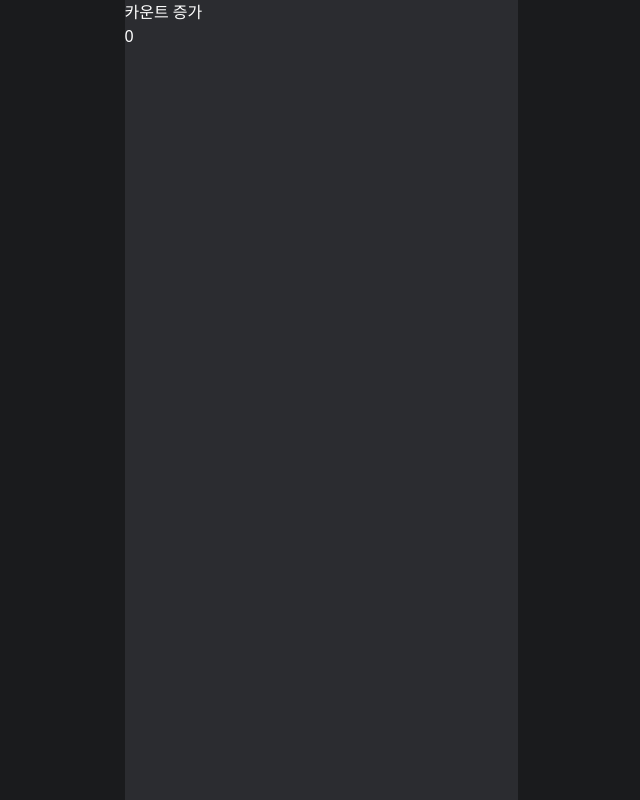
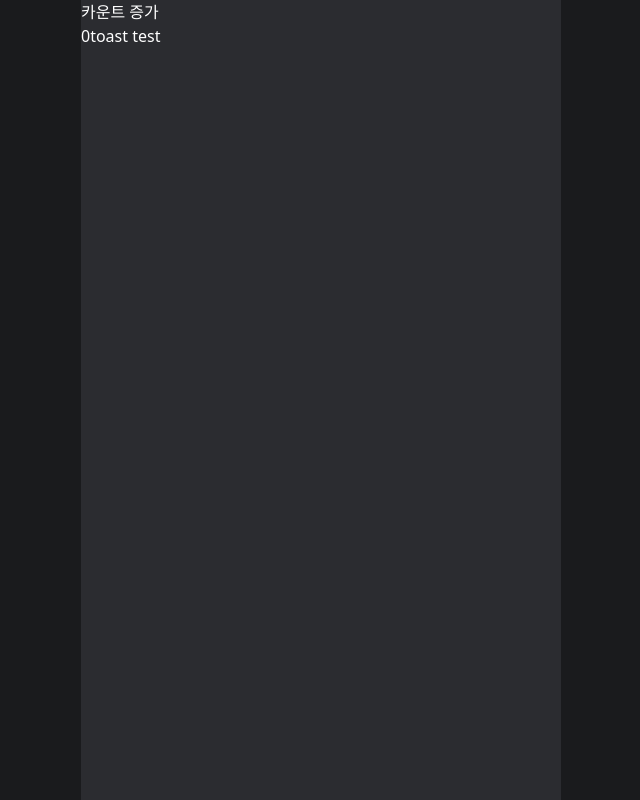
Before and after one commit to Unithon-10th-team8/frontend, a Next.js app: page / in a window 1280 px wide. Shown: the whole page, without its empty margins (319-959 px from the left). Built offline with nearby package versions, Linux system fonts and the light colour scheme.

Commit message:
feat: add react-hot-toast, headless-ui & change max width of AppLayout

```diff
--- a/package.json
+++ b/package.json
@@ -10,6 +10,7 @@
     "lint": "next lint"
   },
   "dependencies": {
+    "@headlessui/react": "^1.7.17",
     "@types/node": "20.6.3",
     "@types/react": "18.2.22",
     "@types/react-dom": "18.2.7",
@@ -20,6 +21,7 @@
     "preact": "^10.17.1",
     "react": "18.2.0",
     "react-dom": "18.2.0",
+    "react-hot-toast": "^2.4.1",
     "swr": "^2.2.2",
     "tailwindcss": "3.3.3",
     "typescript": "5.2.2",
--- a/src/components/common/AppLayout.tsx
+++ b/src/components/AppLayout.tsx
@@ -6,7 +6,7 @@ type Props = {
 
 export const AppLayout = ({ children }: Props) => {
   return (
-    <main className="relative mx-auto my-0 h-full max-w-[393px] overflow-y-auto overflow-x-hidden bg-[#2b2c30]">
+    <main className="relative mx-auto my-0 h-full max-w-[480px] overflow-y-auto overflow-x-hidden bg-[#2b2c30]">
       {children}
     </main>
   );
--- /dev/null
+++ b/src/components/ToastProvider.tsx
@@ -0,0 +1,17 @@
+import { useEffect } from "react";
+import toast, { Toaster, useToasterStore } from "react-hot-toast";
+
+const TOAST_LIMIT = 3;
+
+export const ToastProvider = () => {
+  const { toasts } = useToasterStore();
+
+  useEffect(() => {
+    toasts
+      .filter((t) => t.visible)
+      .filter((_, i) => i >= TOAST_LIMIT)
+      .forEach((t) => toast.dismiss(t.id));
+  }, [toasts]);
+
+  return <Toaster position="bottom-center" />;
+};
--- a/src/components/index.ts
+++ b/src/components/index.ts
@@ -1 +1,2 @@
-export * from "./common/AppLayout";
+export * from "./AppLayout";
+export * from "./ToastProvider";
--- a/src/pages/_app.tsx
+++ b/src/pages/_app.tsx
@@ -1,7 +1,7 @@
 import "@/styles/globals.css";
 import { SWRConfig } from "swr";
 import type { AppProps } from "next/app";
-import { AppLayout } from "@/components";
+import { AppLayout, ToastProvider } from "@/components";
 
 export default function App({ Component, pageProps }: AppProps) {
   return (
@@ -9,6 +9,7 @@ export default function App({ Component, pageProps }: AppProps) {
       <AppLayout>
         <Component {...pageProps} />
       </AppLayout>
+      <ToastProvider />
     </SWRConfig>
   );
 }
--- a/src/pages/index.tsx
+++ b/src/pages/index.tsx
@@ -1,4 +1,5 @@
 import useCount from "share/store/useCount";
+import toast from "react-hot-toast";
 
 export default function Home() {
   const { increaseCount, count } = useCount();
@@ -9,6 +10,7 @@ export default function Home() {
         <button onClick={increaseCount}>카운트 증가</button>
       </div>
       {count}
+      <button onClick={() => toast.success("hello world")}>toast test</button>
     </div>
   );
 }
```
Also changed, not shown: 1 other file (tests, documents, lock files or other folders).
